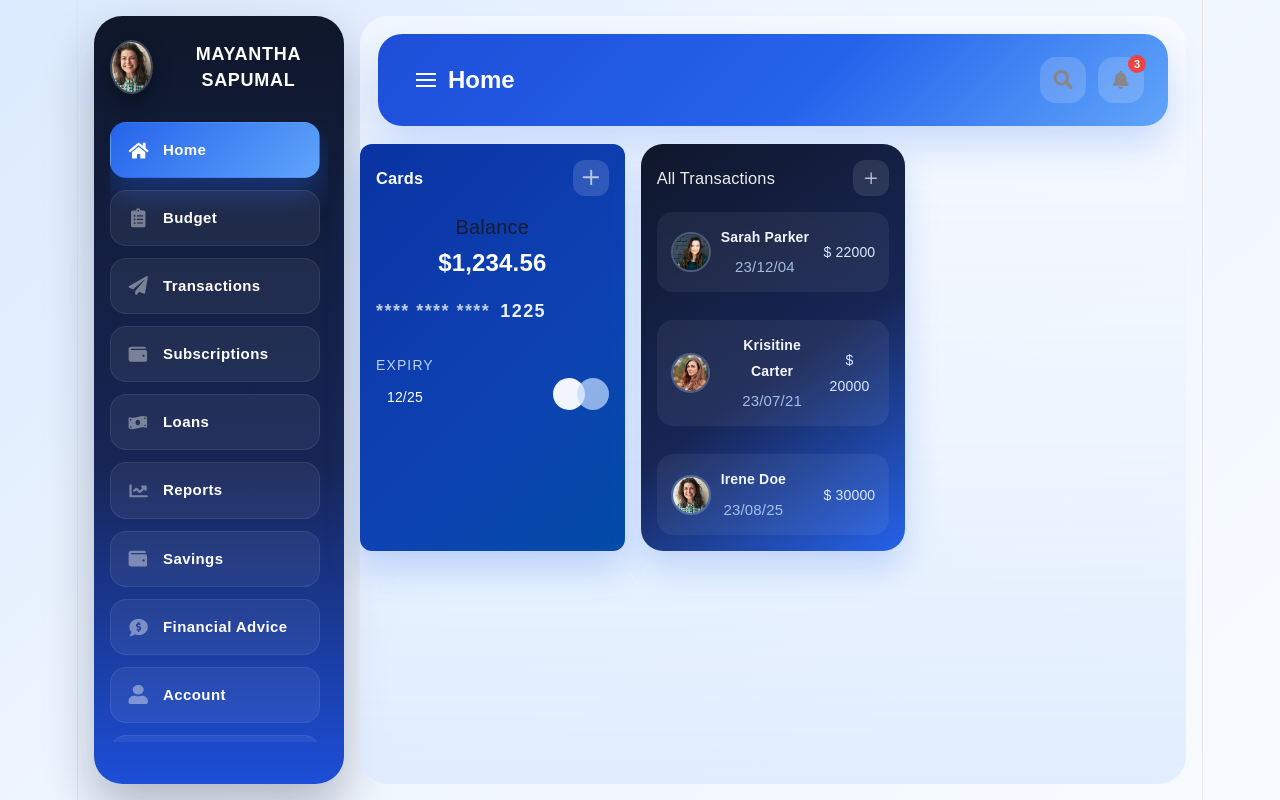
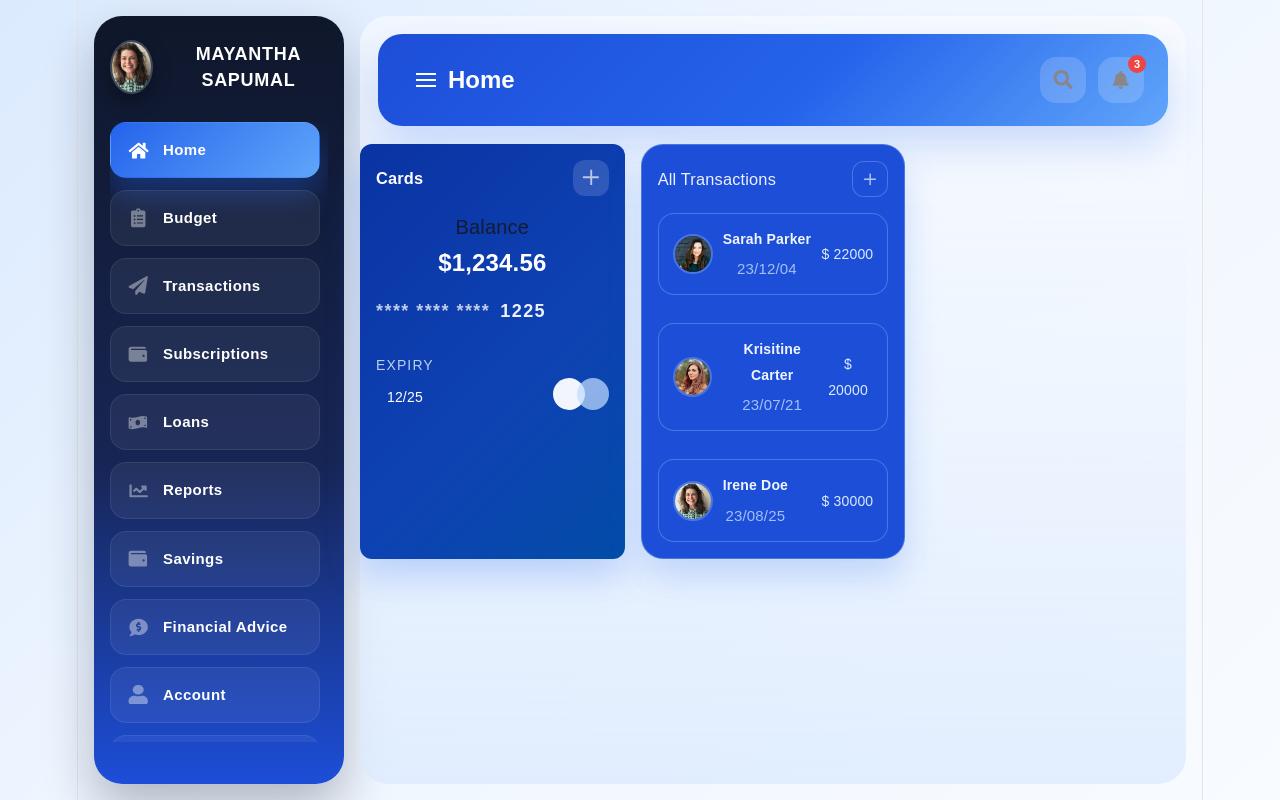
Before and after one commit to MayanthaS/Modern_Dashboard, a React (Vite) app: page / in a window 1280 px wide. Built offline with nearby package versions, Linux system fonts and the light colour scheme; a web font is replaced by a local one.

Commit message:
style: unify transaction panel and card colors

```diff
--- a/src/Transaction/Transaction.css
+++ b/src/Transaction/Transaction.css
@@ -1,7 +1,10 @@
 .grid-c2 {
-  background: linear-gradient(145deg, #0f172a 0%, #172554 55%, #2563eb 100%);
+  --transaction-blue: #1d4ed8;
+  --transaction-border: rgba(191, 219, 254, 0.28);
+  background: var(--transaction-blue);
   border-radius: 22px;
   box-shadow: 0 18px 34px rgba(37, 99, 235, 0.2);
+  border: 1px solid var(--transaction-border);
 }
 
 .grid-c2 .grid-c-title-text {
@@ -14,7 +17,8 @@
   display: grid;
   place-items: center;
   border-radius: 12px;
-  background: rgba(255, 255, 255, 0.1);
+  background: var(--transaction-blue);
+  border: 1px solid var(--transaction-border);
 }
 
 .grid-c2 .grid-c-title-icon img {
@@ -32,7 +36,8 @@
   padding: 12px 14px;
   margin-bottom: 28px;
   border-radius: 16px;
-  background: rgba(255, 255, 255, 0.06);
+  background: var(--transaction-blue);
+  border: 1px solid var(--transaction-border);
 }
 .grid-c2 .grid-item:last-child {
   margin-bottom: 0;
```
